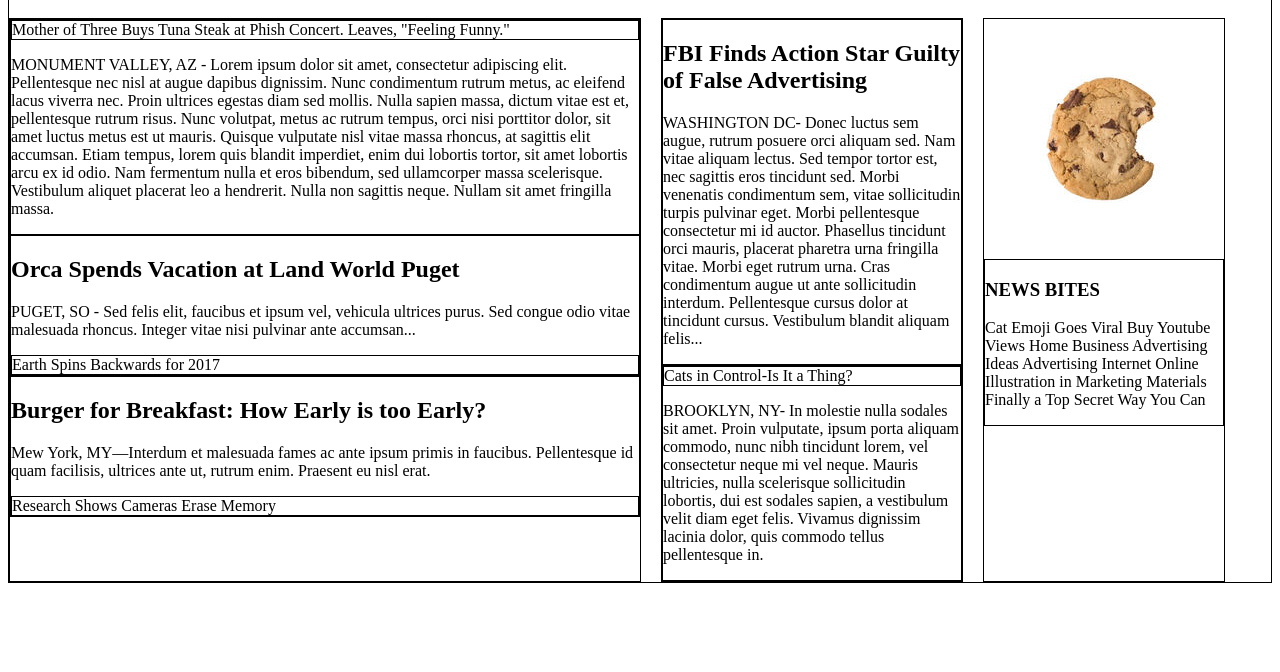
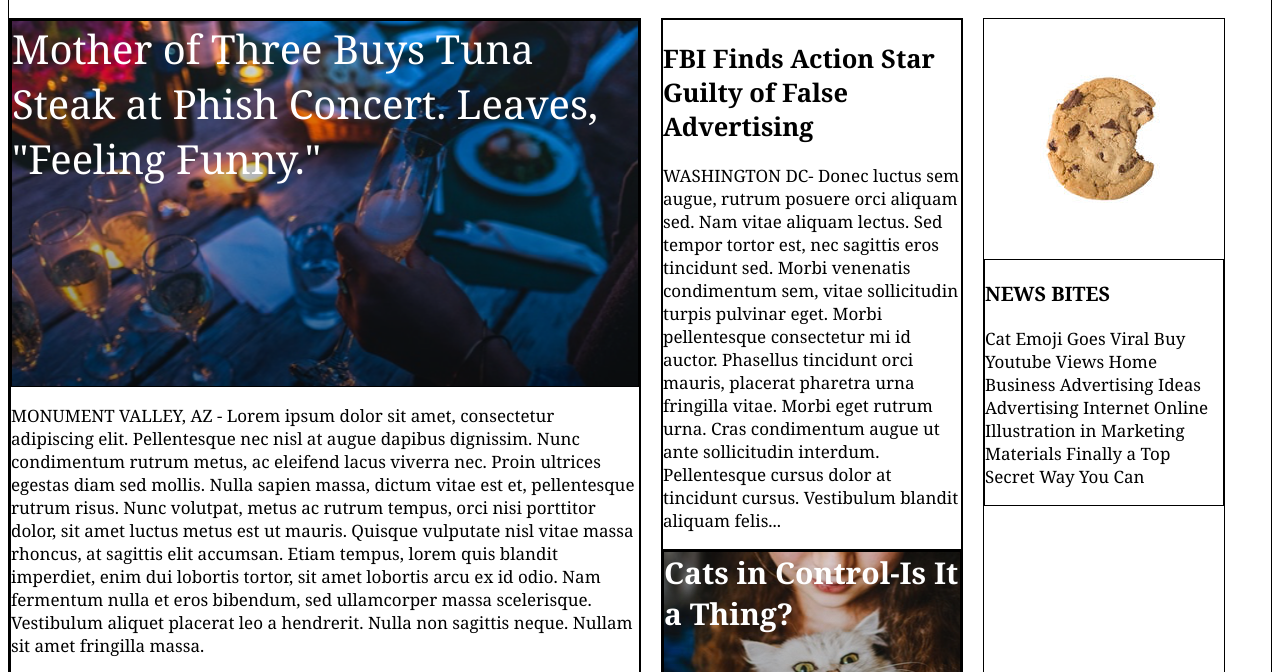
Before and after one commit to credeker/my_times, a plain HTML site: page index.html in a window 1280 px wide. Shown: the part 73-745 px from the top of the page. Drawn offline with Linux system fonts and the light colour scheme.

Commit message:
Add background div images

```diff
--- a/index.html
+++ b/index.html
@@ -28,18 +28,28 @@
       <div id="main_container">
         <div class="large column">
           <div class="article">
-            <div>Mother of Three Buys Tuna Steak at Phish Concert. Leaves, "Feeling Funny."</div>
+            <div class="image main">Mother of Three Buys Tuna Steak at Phish Concert. Leaves, "Feeling Funny."</div>
             <p>MONUMENT VALLEY, AZ - Lorem ipsum dolor sit amet, consectetur adipiscing elit. Pellentesque nec nisl at augue dapibus dignissim. Nunc condimentum rutrum metus, ac eleifend lacus viverra nec. Proin ultrices egestas diam sed mollis. Nulla sapien massa, dictum vitae est et, pellentesque rutrum risus. Nunc volutpat, metus ac rutrum tempus, orci nisi porttitor dolor, sit amet luctus metus est ut mauris. Quisque vulputate nisl vitae massa rhoncus, at sagittis elit accumsan. Etiam tempus, lorem quis blandit imperdiet, enim dui lobortis tortor, sit amet lobortis arcu ex id odio. Nam fermentum nulla et eros bibendum, sed ullamcorper massa scelerisque. Vestibulum aliquet placerat leo a hendrerit. Nulla non sagittis neque. Nullam sit amet fringilla massa.</p>
           </div>
+
           <div class="article">
             <h2>Orca Spends Vacation at Land World Puget</h2>
             <p>PUGET, SO - Sed felis elit, faucibus et ipsum vel, vehicula ultrices purus. Sed congue odio vitae malesuada rhoncus. Integer vitae nisi pulvinar ante accumsan...</p>
-            <div>Earth Spins Backwards for 2017</div>
+            <div class="image story_2"><h2>Earth Spins Backwards for 2017</h2></div>
           </div>
+
           <div class="article">
             <h2>Burger for Breakfast: How Early is too Early?</h2>
             <p>Mew York, MY—Interdum et malesuada fames ac ante ipsum primis in faucibus. Pellentesque id quam facilisis, ultrices ante ut, rutrum enim. Praesent eu nisl erat.</p>
-            <div>Research Shows Cameras Erase Memory</div>
+            <div class="image story_3"><h2>Research Shows Cameras Erase Memory</h2></div>
+          </div>
+
+          <!--Test for Non-centering h2. Here the truncated h2 centers, the longer headline above does not-->
+
+          <div class="article">
+            <h2>Burger for Breakfast: How Early is too Early?</h2>
+            <p>PUGET, SO - Sed felis elit, faucibus et ipsum vel, vehicula ultrices purus. Sed congue odio vitae malesuada rhoncus. Integer vitae nisi pulvinar ante accumsan...</p>
+            <div class="image story_3"><h2>Research Shows Cameras Erase</h2></div>
           </div>
         </div>
 
@@ -49,7 +59,7 @@
             <p>WASHINGTON DC- Donec luctus sem augue, rutrum posuere orci aliquam sed. Nam vitae aliquam lectus. Sed tempor tortor est, nec sagittis eros tincidunt sed. Morbi venenatis condimentum sem, vitae sollicitudin turpis pulvinar eget. Morbi pellentesque consectetur mi id auctor. Phasellus tincidunt orci mauris, placerat pharetra urna fringilla vitae. Morbi eget rutrum urna. Cras condimentum augue ut ante sollicitudin interdum. Pellentesque cursus dolor at tincidunt cursus. Vestibulum blandit aliquam felis...</p>
           </div>
           <div class="article">
-            <div>Cats in Control-Is It a Thing?</div>
+            <div class="image story_1"><h2>Cats in Control-Is It a Thing?</h2></div>
             <p>BROOKLYN, NY- In molestie nulla sodales sit amet. Proin vulputate, ipsum porta aliquam commodo, nunc nibh tincidunt lorem, vel consectetur neque mi vel neque. Mauris ultricies, nulla scelerisque sollicitudin lobortis, dui est sodales sapien, a vestibulum velit diam eget felis. Vivamus dignissim lacinia dolor, quis commodo tellus pellentesque in.</p>
           </div>
         </div>
--- a/resources/css/style.css
+++ b/resources/css/style.css
@@ -56,3 +56,42 @@
 .small {
   width: 240px;
 }
+
+.article {
+  font-family: Georgia;
+  font-size: 17px;
+  color: black;
+}
+
+.image {
+  display: flex;
+  justify-content: center;
+  padding-bottom: 200px;
+  color: white;
+}
+
+.image h2 {
+  font-family: Georgia;
+  font-weight: bold;
+  font-size: 30px;
+  margin-top: 0;
+}
+
+.image.main {
+  background-image: url("../../resources/images/img-story-main.png");
+  font-size: 40px;
+  background-size: cover;
+}
+
+.image.story_1 {
+  background-image: url("../../resources/images/img-story-1.png	");
+  display: flex;
+}
+
+.image.story_2 {
+  background-image: url("../../resources/images/img-story-2.png");
+}
+
+.image.story_3 {
+  background-image: url("../../resources/images/img-story-3.png");
+}
```
Also changed, not shown: resources/images/img-story-1.png (added), resources/images/img-story-2.png (added), resources/images/img-story-3.png (added), resources/images/img-story-main.png (added).
